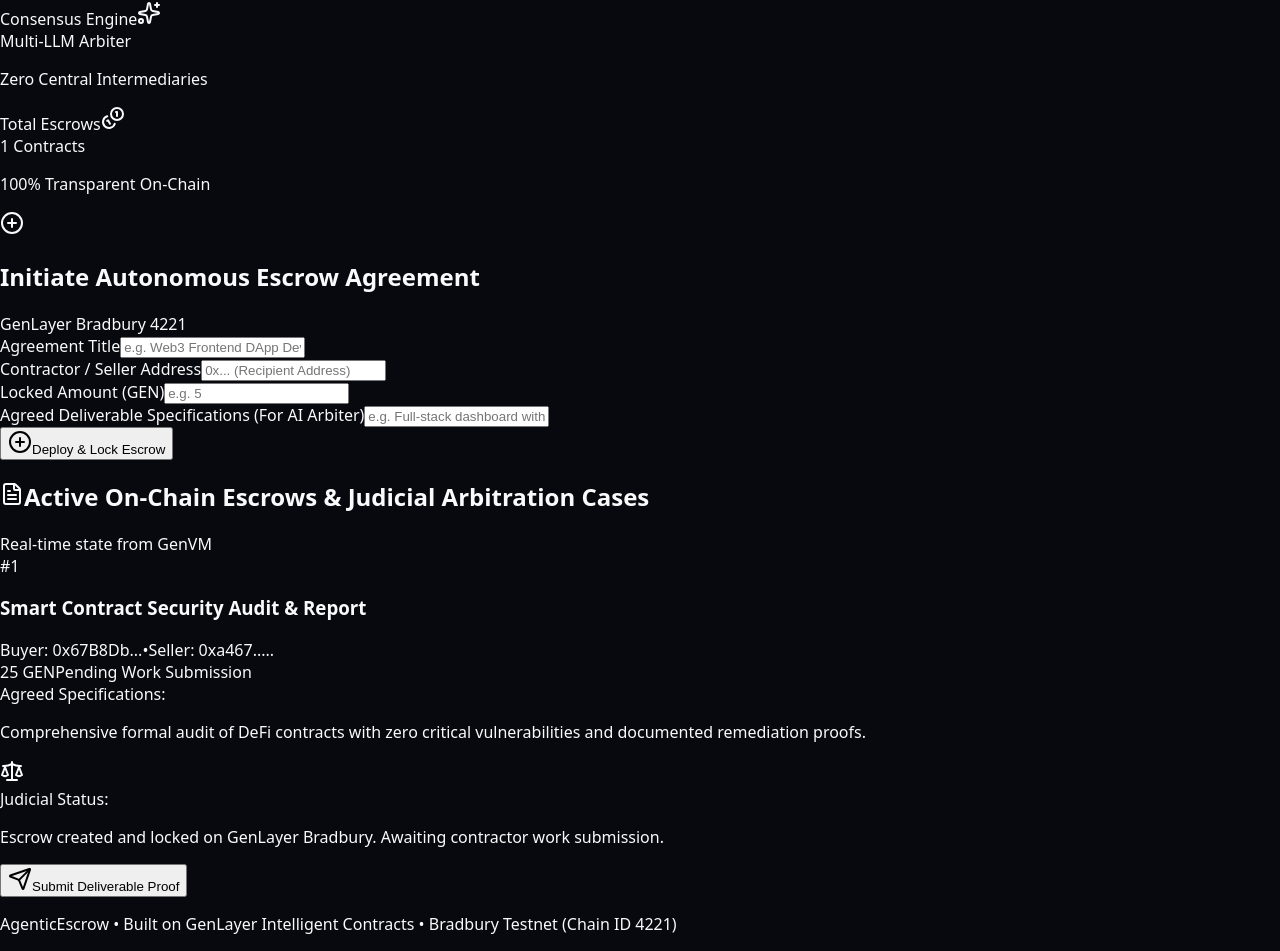
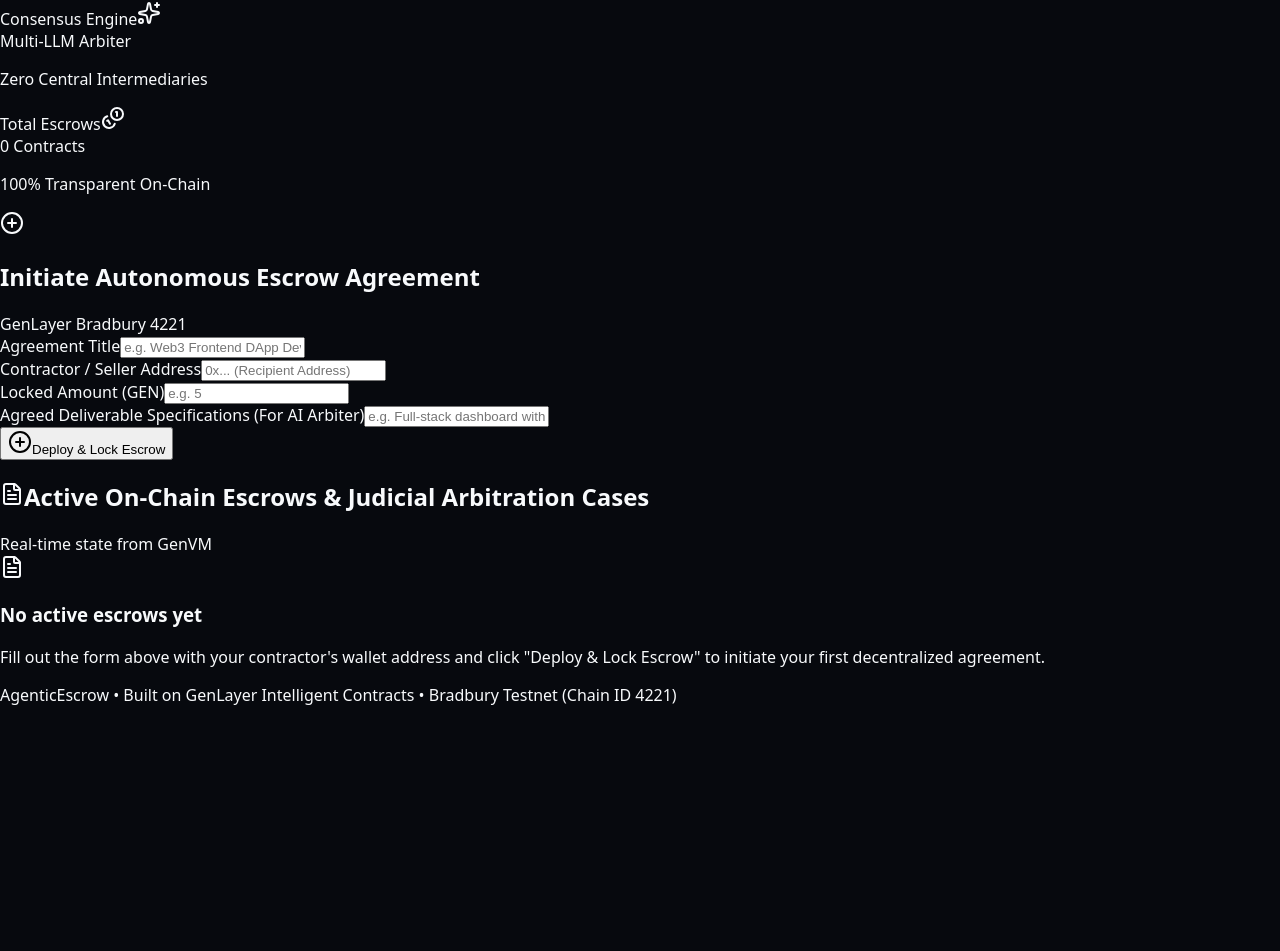
Before and after one commit to sinascorpion/genlayer-agentic-escrow, a Next.js app in the folder frontend/: page / in a window 1280 px wide. Shown: the part 347-1298 px from the top of the page. After the commit the page ends 1069 px from the top, so only its background shows below. Built offline with nearby package versions, Linux system fonts and the light colour scheme.

Commit message:
feat: start with fresh empty state so user can test full lifecycle from scratch

```diff
--- a/frontend/src/app/page.tsx
+++ b/frontend/src/app/page.tsx
@@ -52,20 +52,7 @@
 
 export default function Home() {
   const [account, setAccount] = useState<string | null>(null);
-  const [escrows, setEscrows] = useState<EscrowRecord[]>([
-    {
-      id: 1,
-      buyer: "0x67B8Db39d0cB04Ec9e87aC265aCe06DF07B704A7",
-      seller: "0xa467...0d1a",
-      title: "Smart Contract Security Audit & Report",
-      specifications: "Comprehensive formal audit of DeFi contracts with zero critical vulnerabilities and documented remediation proofs.",
-      amount: "25 GEN",
-      status: 0,
-      delivery: "",
-      verdict_summary: "Escrow created and locked on GenLayer Bradbury. Awaiting contractor work submission.",
-      confidence: 0
-    }
-  ]);
+  const [escrows, setEscrows] = useState<EscrowRecord[]>([]);
 
   // Form states
   const [newTitle, setNewTitle] = useState("");
@@ -473,7 +460,16 @@
           </div>
 
           <div className="grid grid-cols-1 gap-4">
-            {escrows.map((escrow) => {
+            {escrows.length === 0 ? (
+              <div className="p-8 rounded-2xl bg-[#0e111a] border border-dashed border-slate-800 text-center space-y-3">
+                <FileText className="h-8 w-8 text-slate-600 mx-auto" />
+                <h3 className="text-sm font-semibold text-slate-300">No active escrows yet</h3>
+                <p className="text-xs text-slate-500 max-w-md mx-auto">
+                  Fill out the form above with your contractor's wallet address and click "Deploy & Lock Escrow" to initiate your first decentralized agreement.
+                </p>
+              </div>
+            ) : (
+              escrows.map((escrow) => {
                 const statusCfg = STATUS_LABELS[escrow.status] || STATUS_LABELS[0];
                 return (
                   <div
@@ -574,7 +570,7 @@
                   </div>
                 </div>
               );
-            })}
+            }))}
           </div>
         </div>
       </main>
```
Lines whose indentation alone changed are shown as unchanged.
